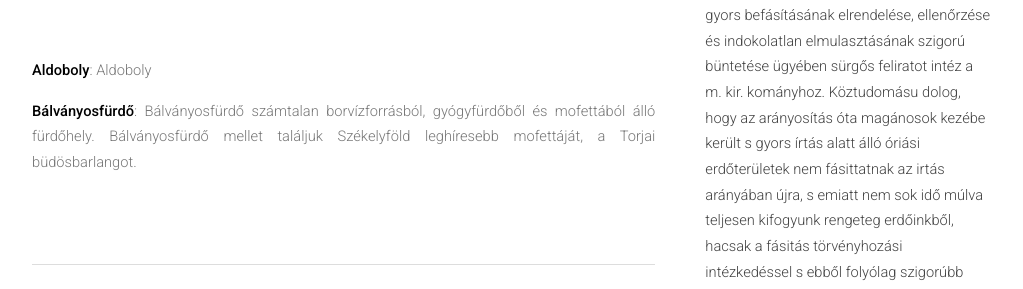
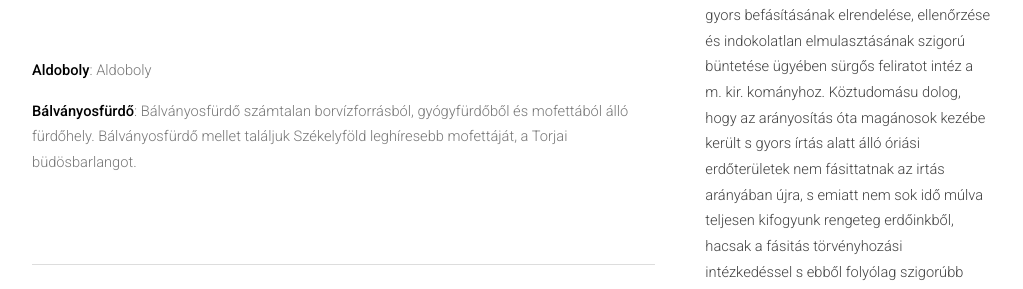
Before and after one commit to siculia/siculia.github.io, a Jekyll site: the page built from siculia-haromszek.html, in a window 1280 px wide. Shown: the part 1656-1945 px from the top of the page, without its empty margins (128-1151 px from the left). Built offline with Jekyll 4.4.1, drawn with Linux system fonts in a browser that asks for light colours; nearby versions of some CDN libraries; library files that are not in the unit come from our copies.

Commit message:
Bálványosfürdő

```diff
--- a/siculia-haromszek.html
+++ b/siculia-haromszek.html
@@ -43,8 +43,8 @@ layout: default
 							Uzon, Ürmös, Vargyas, Várhegy, Zabola, Zalánpataki üvegcsüz, Zágon</p>
 
 							<hr></hr>
-							<p style="text-align: justify;"><b>Aldoboly</b>: Aldoboly</p>
-							<p style="text-align: justify;"><b>Bálványosfürdő</b>: Bálványosfürdő számtalan borvízforrásból, gyógyfürdőből és mofettából álló fürdőhely. Bálványosfürdő mellet találjuk Székelyföld leghíresebb mofettáját, a Torjai büdösbarlangot.</p>
+							<p style="text-align: left;"><b>Aldoboly</b>: Aldoboly</p>
+							<p style="text-align: left;"><b>Bálványosfürdő</b>: Bálványosfürdő számtalan borvízforrásból, gyógyfürdőből és mofettából álló fürdőhely. Bálványosfürdő mellet találjuk Székelyföld leghíresebb mofettáját, a Torjai büdösbarlangot.</p>
 							<hr></hr>
 
 					</section>
```
